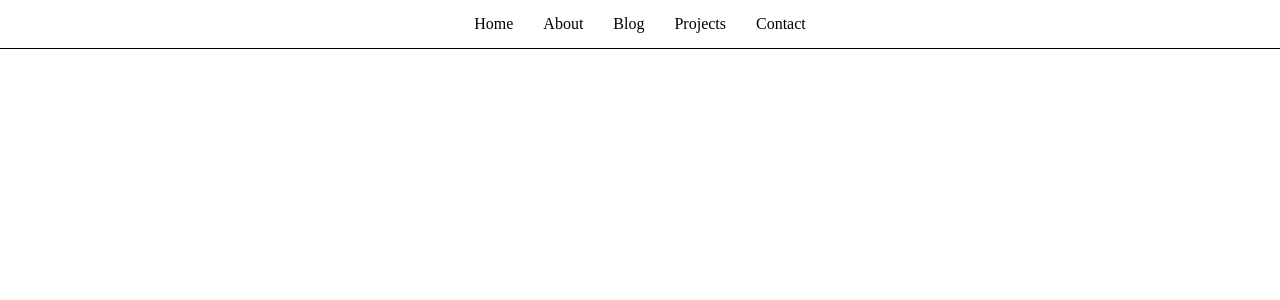
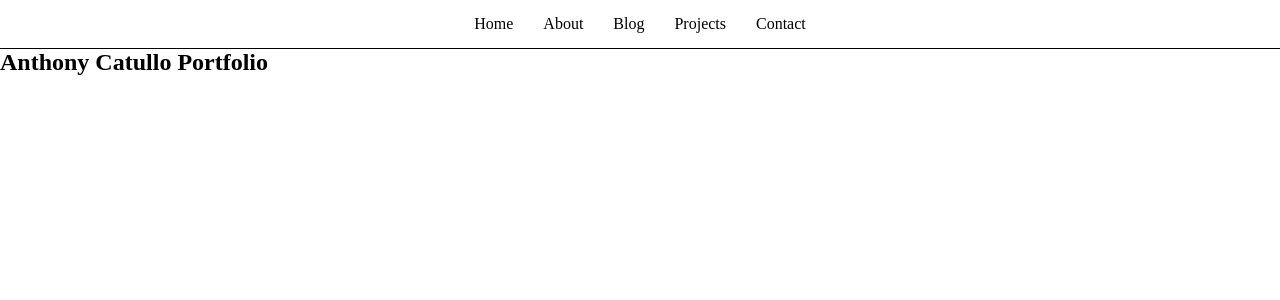
Before and after one commit to 4nth0ny1/portfolio-react-client, a React (Create React App) app: page / in a window 1280 px wide. Shown: the top 300 px of the page. Built offline with nearby package versions, Linux system fonts and the light colour scheme.

Commit message:
fixed routes for home page

```diff
--- a/src/index.js
+++ b/src/index.js
@@ -11,12 +11,15 @@ import About from "./routes/About";
 import Contact from "./routes/Contact";
 import Blog from "./routes/Blog";
 import Projects from "./routes/Projects";
+import Home from "./routes/Home";
+
 
 const rootElement = document.getElementById("root");
 render(
   <BrowserRouter>
     <Routes>
       <Route path="/" element={<App />} >
+        <Route path="/" element={<Home />} />
         <Route path="about" element={<About />} />
         <Route path="contact" element={<Contact />} />
         <Route path="blog" element={<Blog />} />
--- /dev/null
+++ b/src/routes/Home.jsx
@@ -0,0 +1,7 @@
+export default function Home() {
+    return (
+      <main>
+        <h2>Anthony Catullo Portfolio</h2>
+      </main>
+    );
+  }
```
Also changed, not shown: 1 other file (tests, documents, lock files or other folders).
